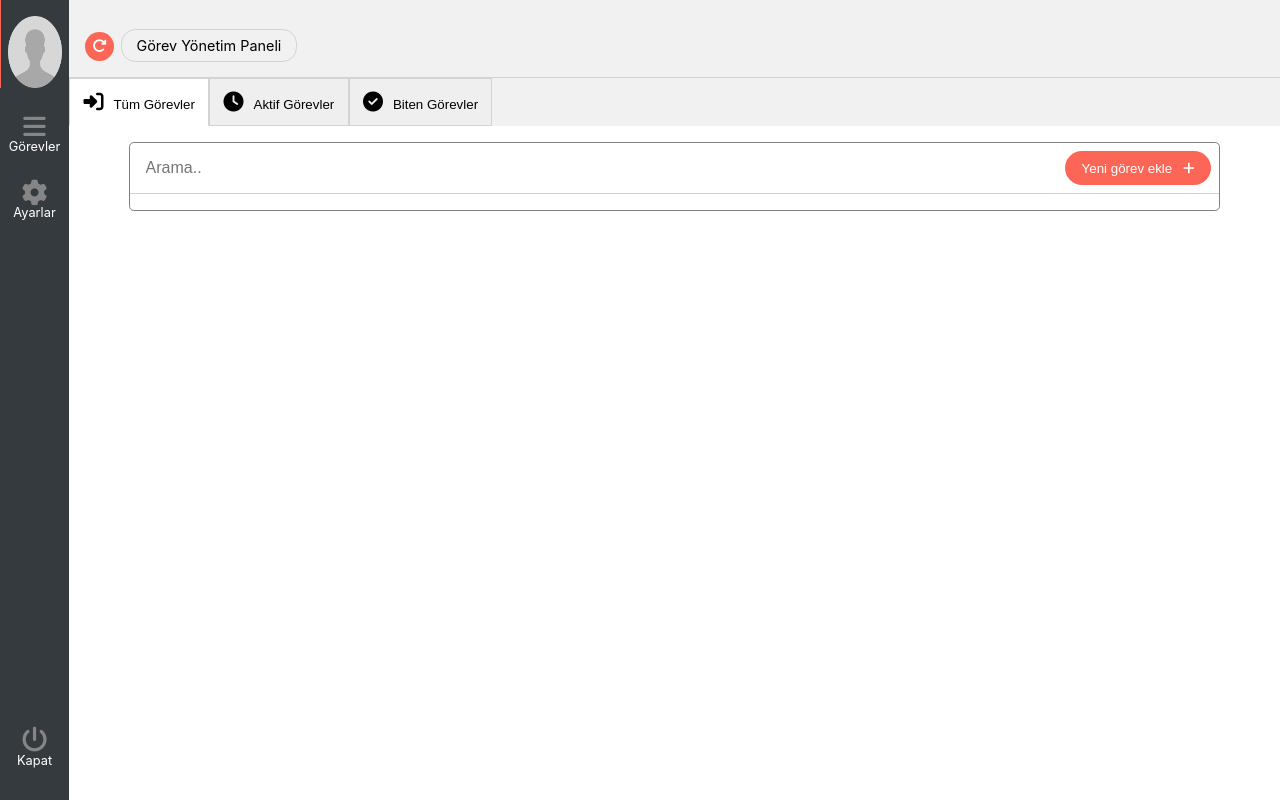
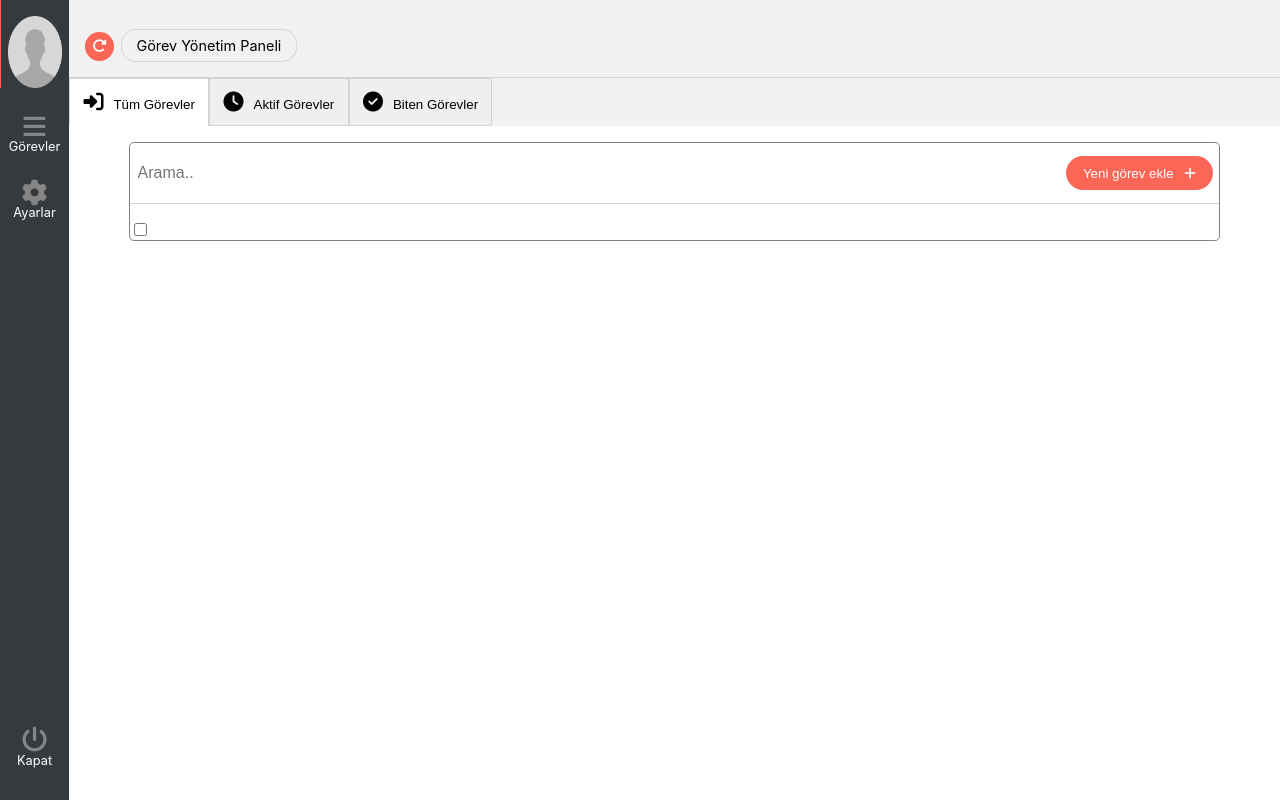
Before and after one commit to brkcrdk/todo, a React (Create React App) app: page / in a window 1280 px wide. Built offline with nearby package versions, Linux system fonts and the light colour scheme.

Commit message:
List item added

```diff
--- a/src/Components/List/List.jsx
+++ b/src/Components/List/List.jsx
@@ -1,5 +1,6 @@
 import React from "react";
 import "./list.scss";
+import ListItem from "../ListItem/ListItem";
 const List = ({ active, index, value, onChange }) => {
   return (
     <div
@@ -12,6 +13,9 @@ const List = ({ active, index, value, onChange }) => {
           <i className="fas fa-plus" />
         </button>
       </div>
+      <div id="listItem-container">
+        <ListItem />
+      </div>
     </div>
   );
 };
--- a/src/Components/List/list.scss
+++ b/src/Components/List/list.scss
@@ -9,12 +9,11 @@
 }
 
 .active {
-  display: flex;
-  color: red;
+  display: block;
 }
 #input-addBtn {
   width: 100%;
-  padding: 0.5em;
+  padding: 0.8em 0;
   display: flex;
   justify-content: space-between;
   border-bottom: 1px solid lightgrey;
@@ -36,6 +35,7 @@
     border: none;
     border-radius: 2em;
     max-width: 11em;
+    margin-right: 0.5em;
     @include mobileS {
       width: 20%;
     }
--- a/src/Components/ListItem/ListItem.jsx
+++ b/src/Components/ListItem/ListItem.jsx
@@ -1,7 +1,11 @@
 import React from "react";
-import "./ListItem.scss";
+import "./listItem.scss";
 const ListItem = () => {
-  return <div></div>;
+  return (
+    <div>
+      <input type="checkbox" />
+    </div>
+  );
 };
 
 export default ListItem;
```
